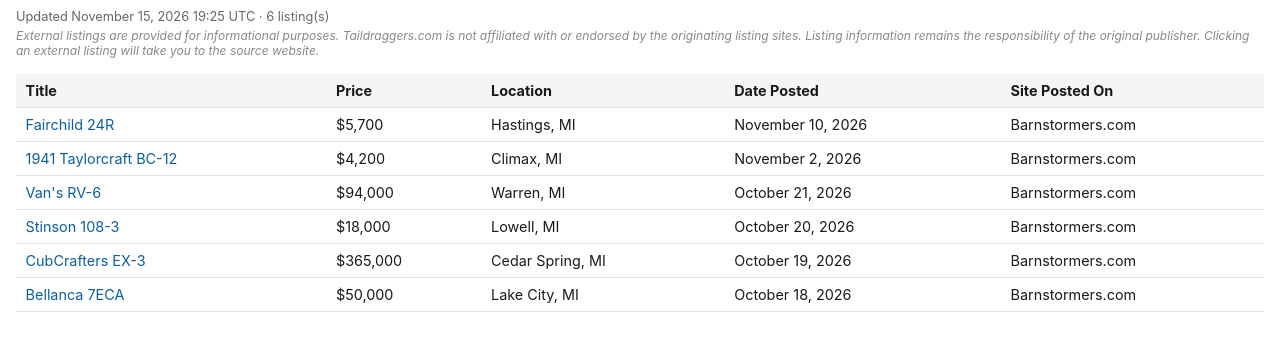
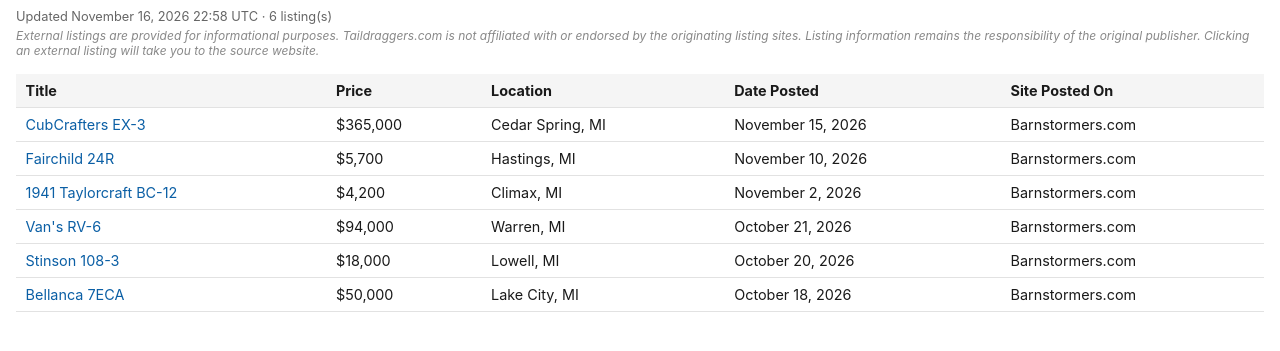
Before and after one commit to taildraggers/michigan, a plain HTML site: page docs/index.html in a window 1280 px wide. Shown: the part 43-394 px from the top of the page. Drawn offline with Linux system fonts and the light colour scheme.

Commit message:
Update Michigan listings (2026-11-16)

```diff
--- a/docs/index.html
+++ b/docs/index.html
@@ -58,18 +58,18 @@
 </head>
 <body>
   <h1>Taildragger Ads in Michigan</h1>
-  <div class="updated">Updated November 15, 2026 19:25 UTC &middot; 6 listing(s)</div>
+  <div class="updated">Updated November 16, 2026 22:58 UTC &middot; 6 listing(s)</div>
   <div class="disclaimer">External listings are provided for informational purposes. Taildraggers.com is not affiliated with or endorsed by the originating listing sites. Listing information remains the responsibility of the original publisher. Clicking an external listing will take you to the source website.</div>
   <table>
     <thead>
       <tr><th>Title</th><th>Price</th><th>Location</th><th>Date Posted</th><th>Site Posted On</th></tr>
     </thead>
     <tbody>
+        <tr><td><a href="https://www.barnstormers.com/classified-2079005-cubcrafters-EX3.html" target="_blank" rel="noopener noreferrer">CubCrafters EX-3</a></td><td>$365,000</td><td>Cedar Spring, MI</td><td>November 15, 2026</td><td>Barnstormers.com</td></tr>
         <tr><td><a href="https://www.barnstormers.com/classified-2034651-FAIRCHILD-24R-PROJECT-COMPLETE.html" target="_blank" rel="noopener noreferrer">Fairchild 24R</a></td><td>$5,700</td><td>Hastings, MI</td><td>November 10, 2026</td><td>Barnstormers.com</td></tr>
         <tr><td><a href="https://www.barnstormers.com/classified-1974593-1941-Taylorcraft-BC-12-65.html" target="_blank" rel="noopener noreferrer">1941 Taylorcraft BC-12</a></td><td>$4,200</td><td>Climax, MI</td><td>November 2, 2026</td><td>Barnstormers.com</td></tr>
         <tr><td><a href="https://www.barnstormers.com/classified-2067011-RV6.html" target="_blank" rel="noopener noreferrer">Van&#x27;s RV-6</a></td><td>$94,000</td><td>Warren, MI</td><td>October 21, 2026</td><td>Barnstormers.com</td></tr>
         <tr><td><a href="https://www.barnstormers.com/classified-2079129-Stinson-108-3-project.html" target="_blank" rel="noopener noreferrer">Stinson 108-3</a></td><td>$18,000</td><td>Lowell, MI</td><td>October 20, 2026</td><td>Barnstormers.com</td></tr>
-        <tr><td><a href="https://www.barnstormers.com/classified-2079005-cubcrafters-EX3.html" target="_blank" rel="noopener noreferrer">CubCrafters EX-3</a></td><td>$365,000</td><td>Cedar Spring, MI</td><td>October 19, 2026</td><td>Barnstormers.com</td></tr>
         <tr><td><a href="https://www.barnstormers.com/classified-2069680-75CITABRIA-7ECA-2400TT-110SMOH.html" target="_blank" rel="noopener noreferrer">Bellanca 7ECA</a></td><td>$50,000</td><td>Lake City, MI</td><td>October 18, 2026</td><td>Barnstormers.com</td></tr>
     </tbody>
   </table>
```
